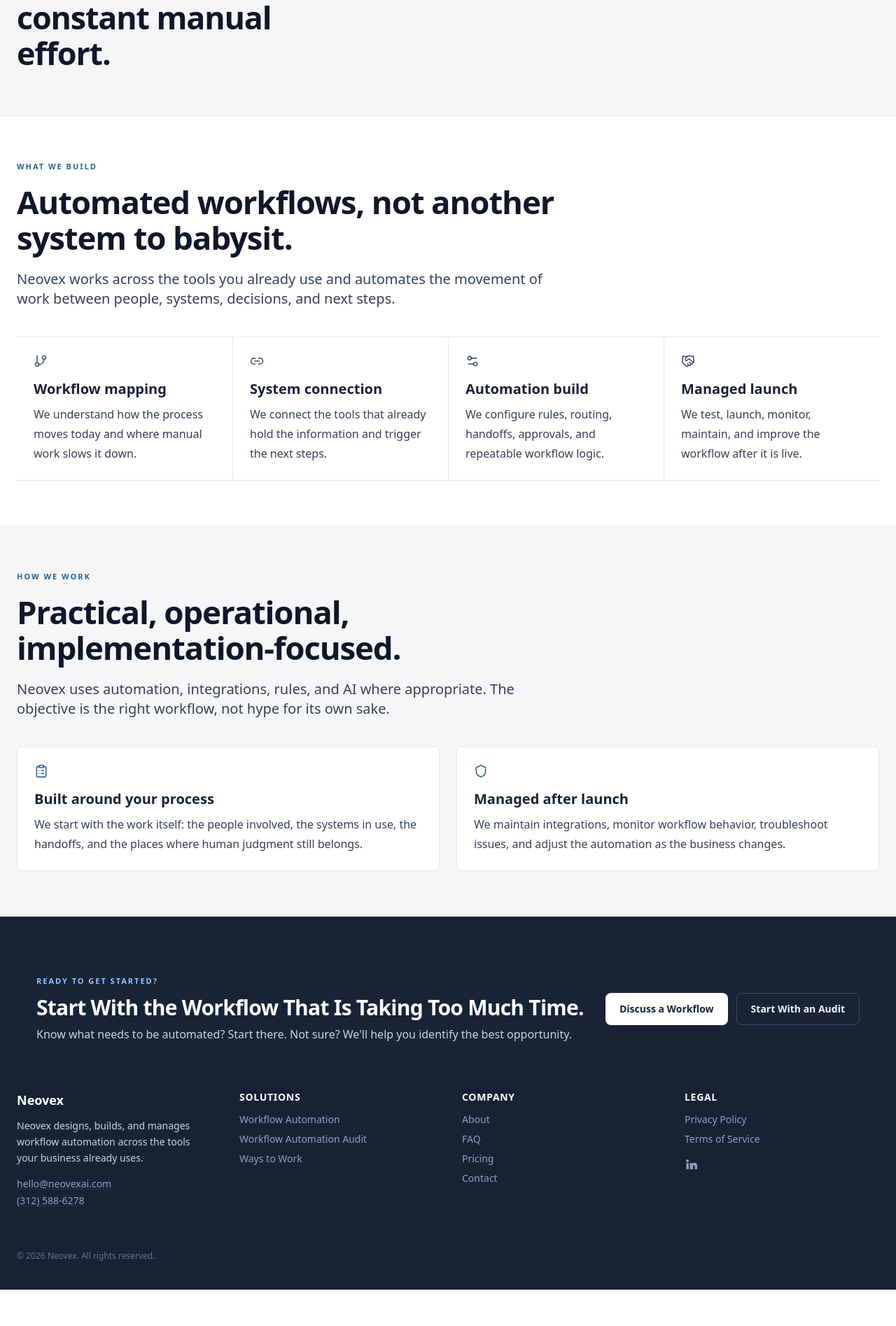
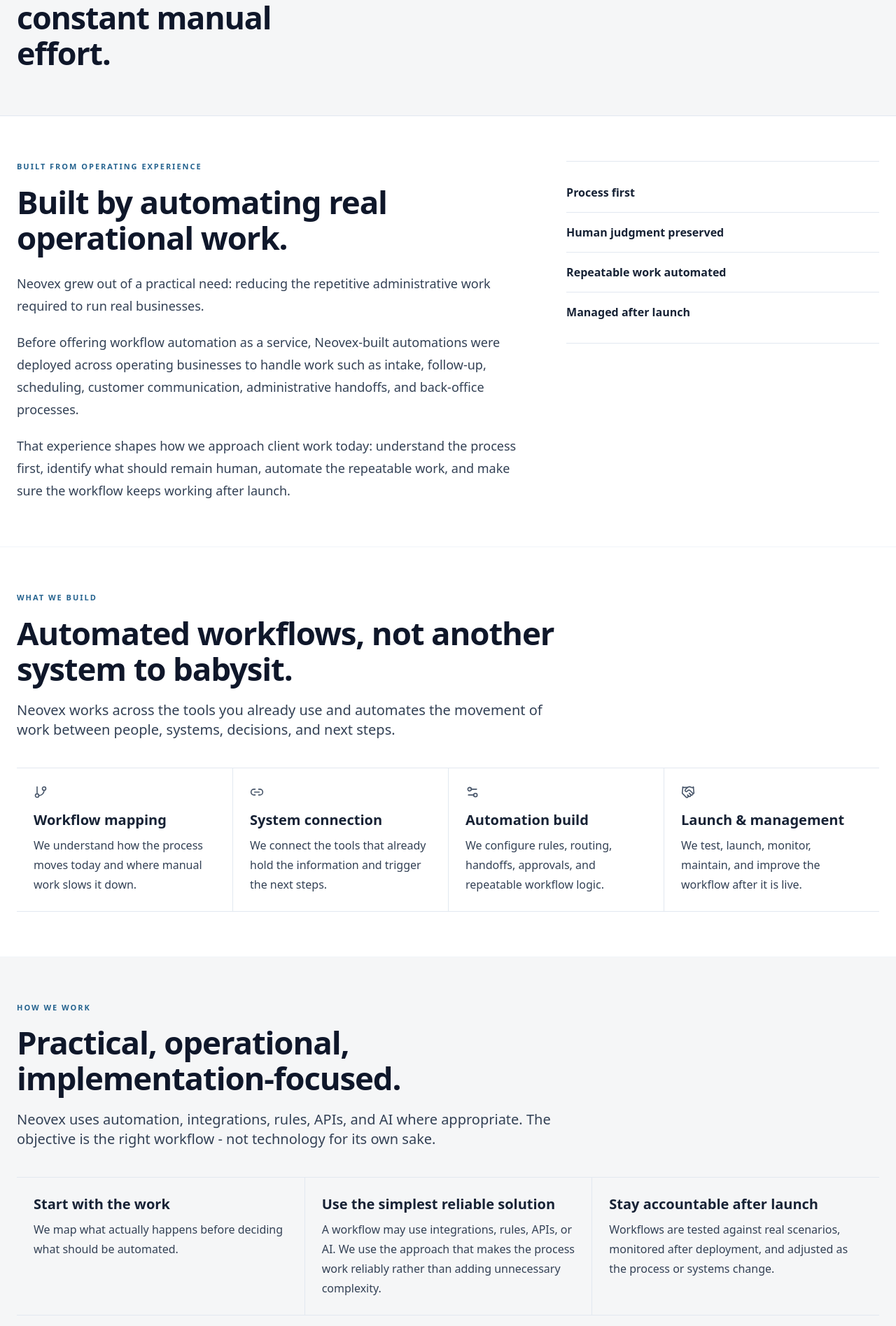
Before and after one commit to VVG-1/neovex-site, a React (Vite) app: page /about in a window 1280 px wide. Shown: the part 902-2797 px from the top of the page at 70% size. Before the commit the page ends 2745 px from the top, so only its background shows below. Built offline with nearby package versions, Linux system fonts and the light colour scheme.

Commit message:
Add about page credibility sections

```diff
--- a/src/pages/About.jsx
+++ b/src/pages/About.jsx
@@ -1,5 +1,5 @@
 import React from "react";
-import { ArrowRight, ClipboardList, GitBranch, Handshake, Link2, Settings2, Shield } from "lucide-react";
+import { ArrowRight, GitBranch, Handshake, Link2, Settings2 } from "lucide-react";
 import Footer from "../components/Footer";
 
 const MEETINGS_URL = "https://meetings.hubspot.com/neovex";
@@ -10,19 +10,21 @@
   { icon: GitBranch, title: "Workflow mapping", desc: "We understand how the process moves today and where manual work slows it down." },
   { icon: Link2, title: "System connection", desc: "We connect the tools that already hold the information and trigger the next steps." },
   { icon: Settings2, title: "Automation build", desc: "We configure rules, routing, handoffs, approvals, and repeatable workflow logic." },
-  { icon: Handshake, title: "Managed launch", desc: "We test, launch, monitor, maintain, and improve the workflow after it is live." },
+  { icon: Handshake, title: "Launch & management", desc: "We test, launch, monitor, maintain, and improve the workflow after it is live." },
 ];
 
 const principles = [
   {
-    icon: ClipboardList,
-    title: "Built around your process",
-    desc: "We start with the work itself: the people involved, the systems in use, the handoffs, and the places where human judgment still belongs.",
+    title: "Start with the work",
+    desc: "We map what actually happens before deciding what should be automated.",
   },
   {
-    icon: Shield,
-    title: "Managed after launch",
-    desc: "We maintain integrations, monitor workflow behavior, troubleshoot issues, and adjust the automation as the business changes.",
+    title: "Use the simplest reliable solution",
+    desc: "A workflow may use integrations, rules, APIs, or AI. We use the approach that makes the process work reliably rather than adding unnecessary complexity.",
+  },
+  {
+    title: "Stay accountable after launch",
+    desc: "Workflows are tested against real scenarios, monitored after deployment, and adjusted as the process or systems change.",
   },
 ];
 
@@ -84,8 +86,40 @@
           </div>
 
           <p className="text-lg md:text-xl leading-8 text-slate-700">
-            We help teams identify where manual work is slowing the business down, then build managed workflows that connect systems, trigger next steps, and keep exceptions visible.
+            We believe automation should remove unnecessary work without making the business harder to run. That means working with the systems already in place, keeping people involved where judgment matters, and building workflows that are understandable, maintainable, and useful after launch.
           </p>
+        </div>
+      </section>
+
+      <section className="px-6 py-16 bg-white border-b border-slate-100">
+        <div className="max-w-7xl mx-auto grid lg:grid-cols-[minmax(0,0.62fr)_minmax(300px,0.38fr)] gap-10 lg:gap-14 items-start">
+          <div className="max-w-4xl">
+            <div className="text-[11px] font-semibold uppercase tracking-[0.18em] text-[#25638f]">
+              BUILT FROM OPERATING EXPERIENCE
+            </div>
+            <h2 className="mt-4 text-3xl md:text-[2.85rem] md:leading-[1.12] font-bold tracking-tight text-slate-900">
+              Built by automating real operational work.
+            </h2>
+            <div className="mt-6 space-y-5 text-lg leading-8 text-slate-700">
+              <p>
+                Neovex grew out of a practical need: reducing the repetitive administrative work required to run real businesses.
+              </p>
+              <p>
+                Before offering workflow automation as a service, Neovex-built automations were deployed across operating businesses to handle work such as intake, follow-up, scheduling, customer communication, administrative handoffs, and back-office processes.
+              </p>
+              <p>
+                That experience shapes how we approach client work today: understand the process first, identify what should remain human, automate the repeatable work, and make sure the workflow keeps working after launch.
+              </p>
+            </div>
+          </div>
+
+          <div className="border-y border-slate-200 py-4">
+            {["Process first", "Human judgment preserved", "Repeatable work automated", "Managed after launch"].map((item) => (
+              <div key={item} className="border-b border-slate-200 py-4 last:border-b-0">
+                <div className="text-base font-semibold text-[#172235]">{item}</div>
+              </div>
+            ))}
+          </div>
         </div>
       </section>
 
@@ -130,18 +164,65 @@
               Practical, operational, implementation-focused.
             </h2>
             <p className="mt-5 text-lg md:text-xl leading-8 text-slate-700">
-              Neovex uses automation, integrations, rules, and AI where appropriate. The objective is the right workflow, not hype for its own sake.
+              Neovex uses automation, integrations, rules, APIs, and AI where appropriate. The objective is the right workflow - not technology for its own sake.
             </p>
           </div>
 
-          <div className="mt-10 grid md:grid-cols-2 gap-6">
-            {principles.map((item) => (
-              <article key={item.title} className="rounded-lg border border-slate-200 bg-white p-6">
-                <item.icon className="h-5 w-5 text-[#25638f]" strokeWidth={1.9} aria-hidden="true" />
-                <h3 className="mt-4 text-xl font-semibold text-[#172235]">{item.title}</h3>
+          <div className="mt-10 grid md:grid-cols-3 border-y border-slate-200">
+            {principles.map((item, index) => (
+              <article
+                key={item.title}
+                className={`${index > 0 ? "border-t border-slate-200 md:border-t-0 md:border-l" : ""} border-slate-200 py-6 md:px-6`}
+              >
+                <h3 className="text-xl font-semibold text-[#172235]">{item.title}</h3>
                 <p className="mt-2 text-base leading-7 text-slate-700">{item.desc}</p>
               </article>
             ))}
+          </div>
+        </div>
+      </section>
+
+      <section className="px-6 py-14 bg-white border-b border-slate-100">
+        <div className="max-w-7xl mx-auto flex flex-col lg:flex-row lg:items-center lg:justify-between gap-8">
+          <div className="max-w-3xl">
+            <div className="text-[11px] font-semibold uppercase tracking-[0.18em] text-[#25638f]">
+              SEE THE WORK
+            </div>
+            <h2 className="mt-4 text-3xl md:text-[2.6rem] md:leading-[1.12] font-bold tracking-tight text-slate-900">
+              See the workflows running in real businesses.
+            </h2>
+            <p className="mt-4 text-lg leading-8 text-slate-700">
+              Explore how Neovex-built workflows have changed day-to-day operations, reduced manual steps, and connected work across existing systems.
+            </p>
+          </div>
+
+          <a
+            href="/#results"
+            className="w-full sm:w-auto inline-flex items-center justify-center rounded-lg px-6 py-3 text-base font-semibold bg-[#172235] text-white hover:bg-[#1B2638]"
+          >
+            View Case Studies <ArrowRight className="ml-2 h-4 w-4" />
+          </a>
+        </div>
+      </section>
+
+      <section className="px-6 py-14 bg-[#F5F6F7] border-b border-slate-200">
+        <div className="max-w-7xl mx-auto grid lg:grid-cols-[0.3fr_0.7fr] gap-8 lg:gap-12">
+          <div>
+            <div className="text-[11px] font-semibold uppercase tracking-[0.18em] text-[#25638f]">
+              LEADERSHIP
+            </div>
+          </div>
+
+          <div className="max-w-4xl">
+            <h2 className="text-2xl md:text-3xl font-bold tracking-tight text-slate-900">
+              Jameson Dixon
+            </h2>
+            <div className="mt-2 text-sm font-semibold uppercase tracking-[0.16em] text-slate-500">
+              Founder, Neovex
+            </div>
+            <p className="mt-5 text-lg leading-8 text-slate-700">
+              Jameson founded Neovex after building automation into the day-to-day operations of businesses he operates and seeing how much repetitive administrative work could be removed when systems were designed to work together. His background spans business operations, recruiting operations, workflow design, automation, and AI-enabled processes.
+            </p>
           </div>
         </div>
       </section>
```
